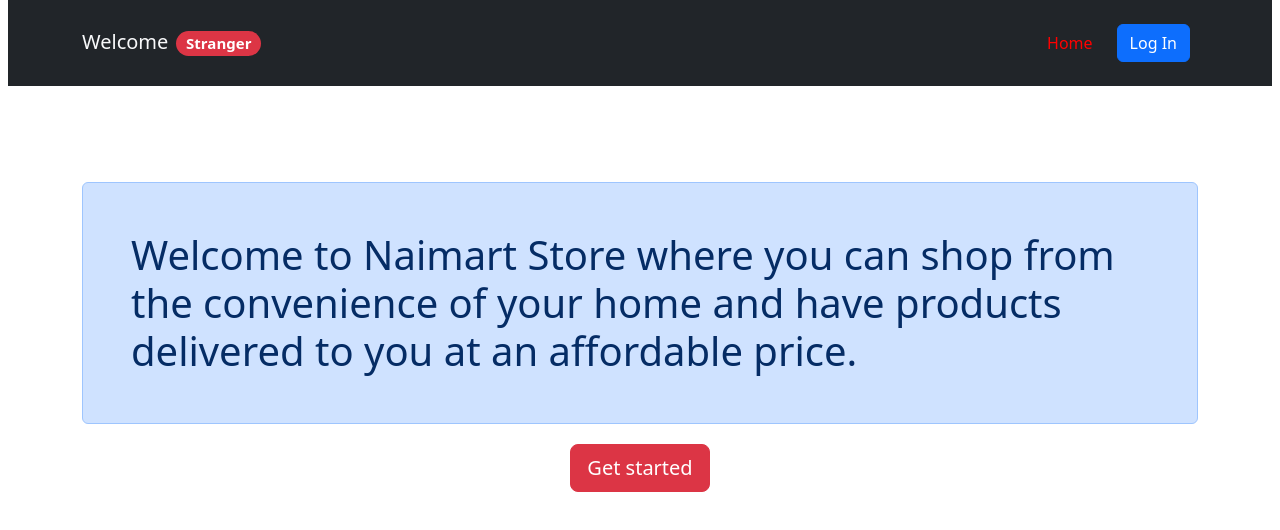
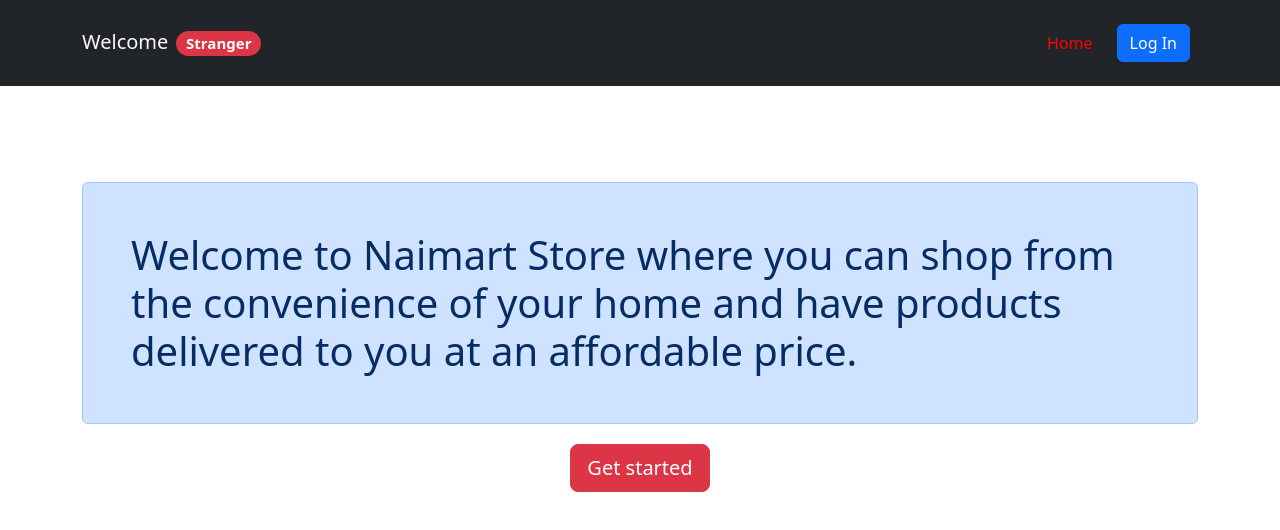
Before and after one commit to Patrick-Njiru/react-router, a React (Vite) app: page / in a window 1280 px wide. Shown: the top 530 px of the page. Built offline with nearby package versions, Linux system fonts and the light colour scheme.

Commit message:
Remove padding

```diff
--- a/src/App.jsx
+++ b/src/App.jsx
@@ -23,7 +23,7 @@
   })
 
   return (
-    <div className="px-2">
+    <div>
       <NavBar dispatch={dispatch} {...state} />
       <div className="container">
         <Routes>
```
